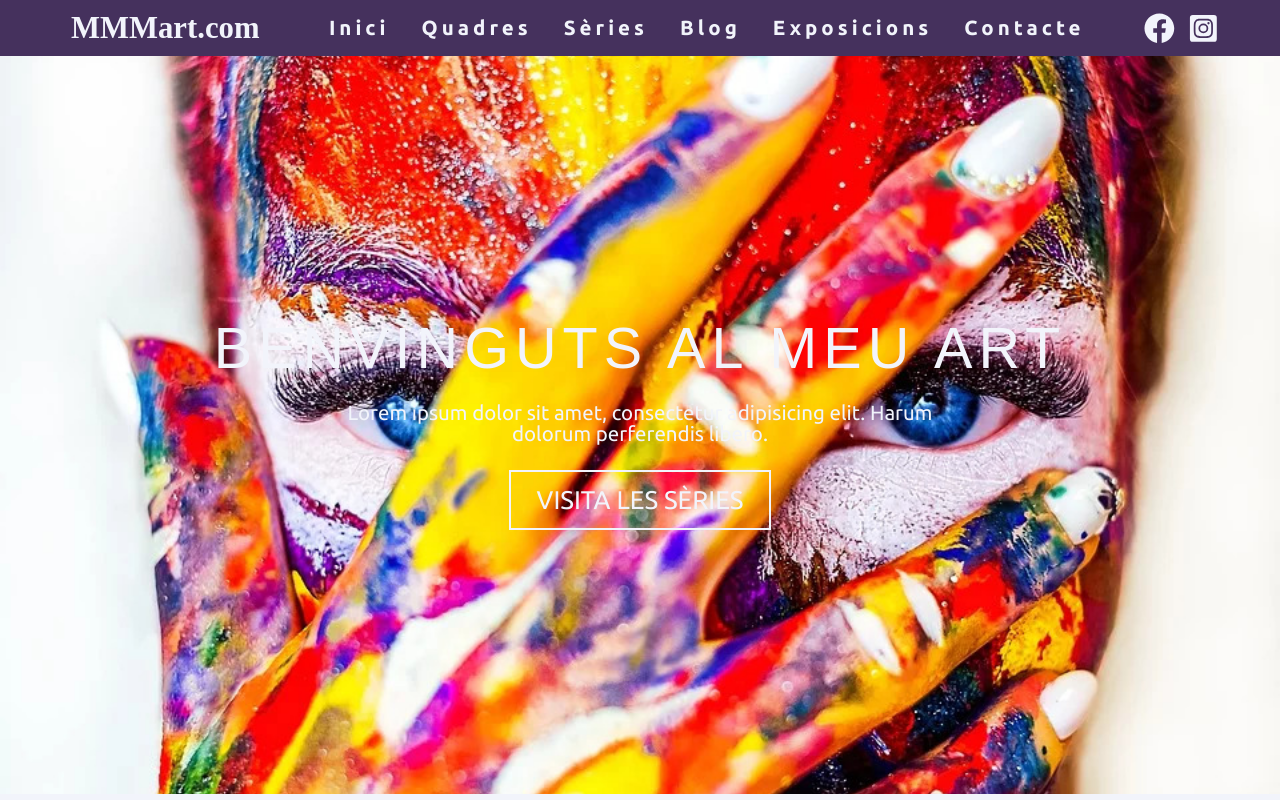
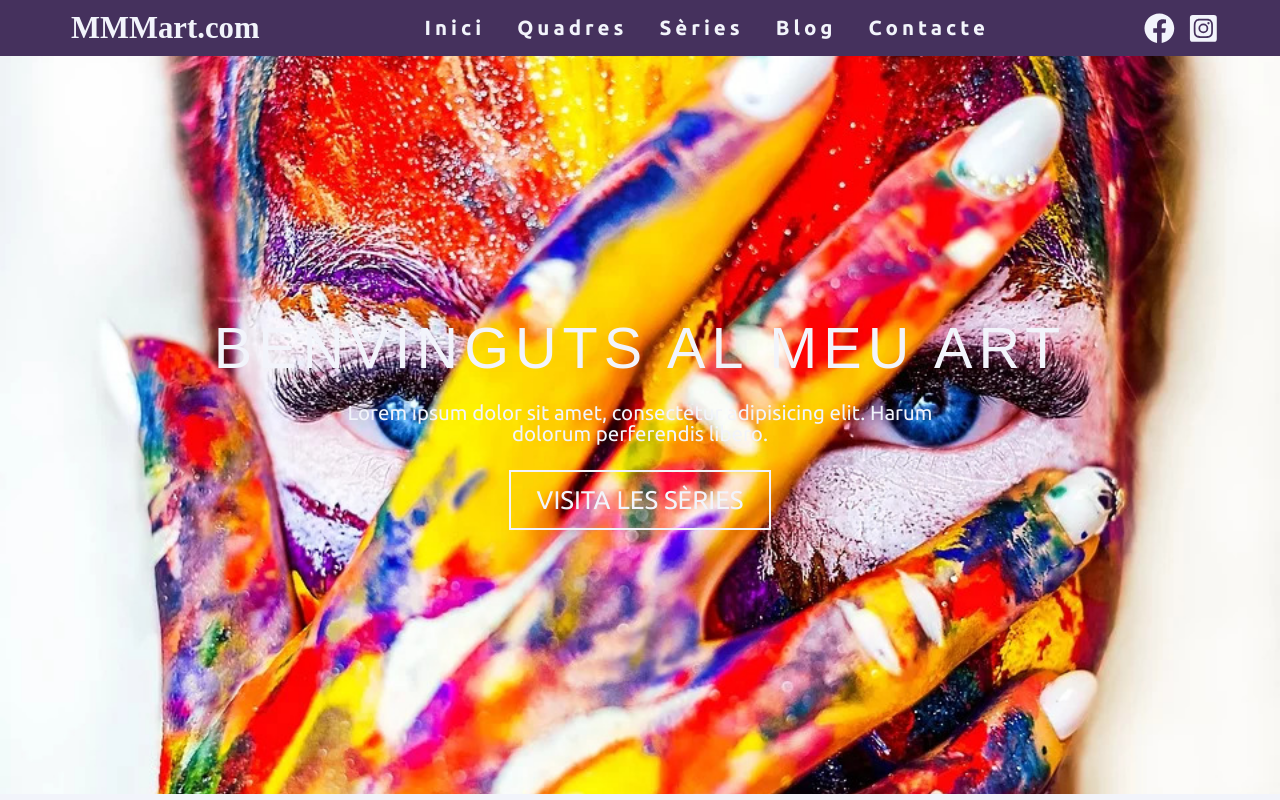
Before and after one commit to juamecos/miquel, a Gatsby site: page / in a window 1280 px wide. Shown: the top 800 px of the page. Built offline with nearby package versions, Linux system fonts and the light colour scheme; Gatsby itself is replaced by a stand-in of ours; a web font is replaced by a local one.

Commit message:
without exposicions

```diff
--- a/src/constants/links.js
+++ b/src/constants/links.js
@@ -16,10 +16,6 @@ export default [
         text: "blog"
     },
     {
-      path: "/exposicions",
-      text: "exposicions"
-  },
-    {
       path: "/contacte",
       text: "contacte",
     },
```
